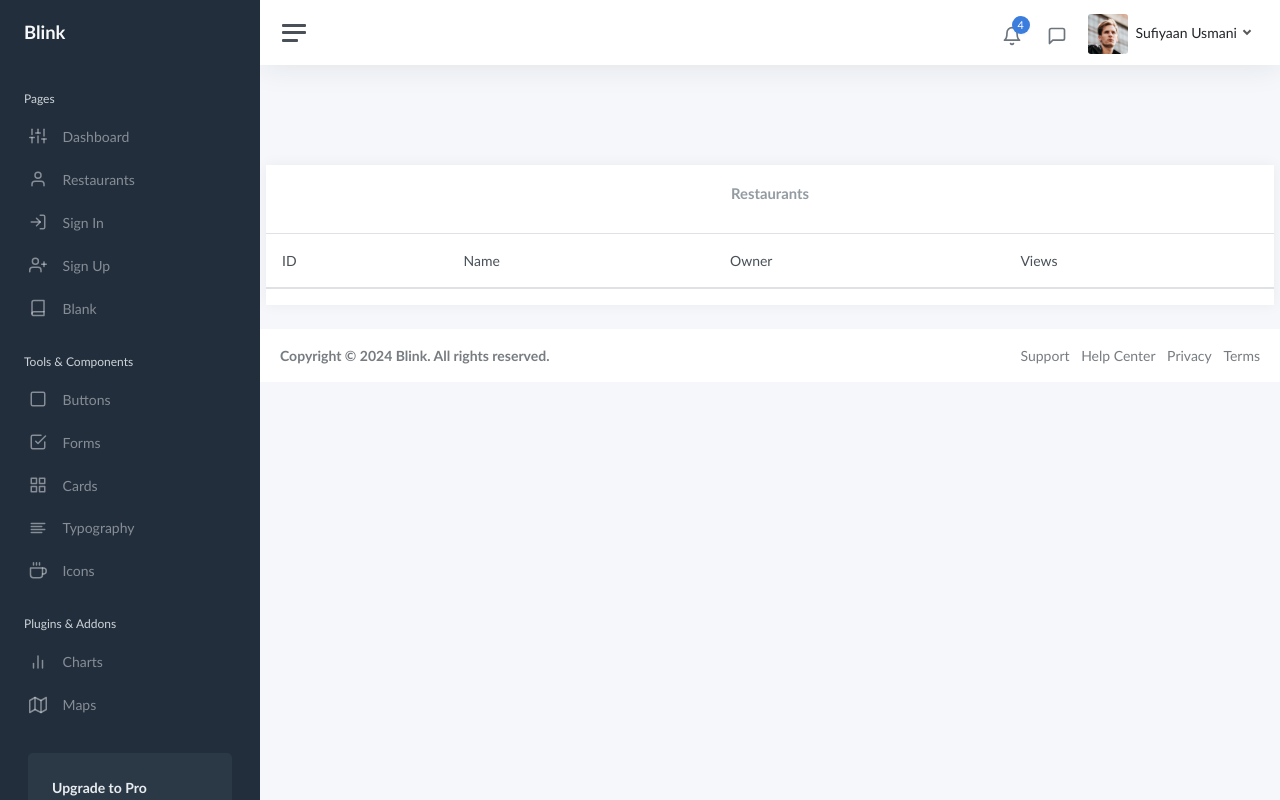
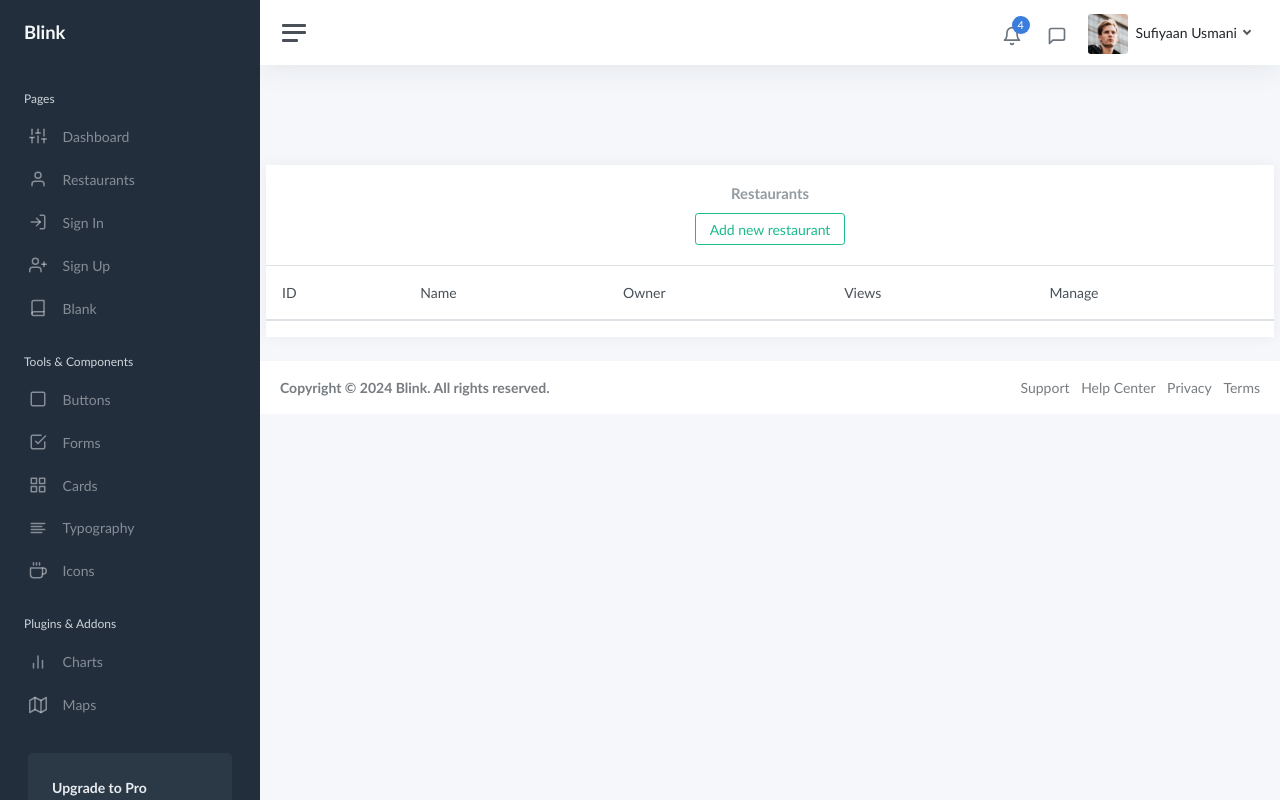
Before and after one commit to sufiyaanusmani/Blink-Admin, a Django app: page /restaurants/ in a window 1280 px wide. Run offline with Django 5.2, Linux system fonts and the light colour scheme; data that the repository does not hold is empty; some libraries are stand-ins or nearby versions; some web fonts are replaced.

Commit message:
add function to add new restaurant

```diff
--- a/blinkadmin/base/templates/base/restaurants.html
+++ b/blinkadmin/base/templates/base/restaurants.html
@@ -144,13 +144,12 @@
 
 
 <div class="container">
-
-
     <div class="row">
     <div class="col-12">
         <div class="card">
             <div class="card-body text-center">
                 <h1 class="card-title m-b-0">Restaurants</h1>
+                <a href="{% url "new-restaurant-page" %}" type="button" class="btn btn-outline-success">Add new restaurant</a>
             </div>
                 <div class="table-responsive">
                     <table class="table">
@@ -160,16 +159,20 @@
                                 <th scope="col">Name</th>
                                 <th scope="col">Owner</th>
                                 <th scope="col">Views</th>
+                                <th scope="col">Manage</th>
                             </tr>
                         </thead>
                         <tbody class="customtable">
                             {% for restaurant in restaurants %}
+
                             <tr>
-                                <td>{{ restaurant.id }}</td>
+                                <td><a href="{% url "home-page" %}">{{ restaurant.id }}</a></td>
                                 <td>{{ restaurant.name }}</td>
                                 <td>{{ restaurant.owner }}</td>
                                 <td>{{ restaurant.views }}</td>
+                                <td><button class="btn btn-success btn-sm rounded-0" type="button" data-toggle="tooltip" data-placement="top" title="Edit"><i class="fa fa-edit"></i></button><button class="btn btn-danger btn-sm rounded-0" type="button" data-toggle="tooltip" data-placement="top" title="Delete"><i class="fa fa-trash"></i></button></td>
                             </tr>
+
                             {% endfor %}
                         </tbody>
                     </table>
--- a/blinkadmin/base/urls.py
+++ b/blinkadmin/base/urls.py
@@ -11,5 +11,8 @@ urlpatterns = [
     path('analytics/', views.analyticsPage, name='analytics-page'),
     path('login/', views.loginPage, name='login-page'),
 
+    path('add-new-restaurant/', views.newRestaurantPage,
+         name='new-restaurant-page'),
+
     # Dynamic URLs
 ]
--- a/blinkadmin/base/views.py
+++ b/blinkadmin/base/views.py
@@ -1,7 +1,7 @@
-from django.shortcuts import render, HttpResponse
-import pyrebase
+from django.shortcuts import render, redirect, HttpResponse
 import firebase_admin
 from firebase_admin import credentials, firestore
+from .forms import RestaurantForm
 
 cred = credentials.Certificate(
     "blink-a34ae-firebase-adminsdk-5myau-fd79745951.json")
@@ -87,6 +87,25 @@ def getTotalViews(restaurants):
 
     return total
 
+
+def addNewRestaurant(data):
+    restaurant = {
+        "name": data["name"],
+        "email": data["email"],
+        "ownername": data["ownerName"],
+        "username": data["username"],
+        "description": data["description"],
+        "Estimated Time": 0,
+        "Review": {
+            "Rating Count": 0,
+            "Stars": 0
+        },
+        "views": 0
+    }
+
+    collectionRef = db.collection("restaurants")
+    updateTime, ref = collectionRef.add(restaurant)
+
 # Create your views here.
 
 
@@ -122,3 +141,17 @@ def analyticsPage(request):
 def loginPage(request):
     context = {}
     return HttpResponse("Login")
+
+
+def newRestaurantPage(request):
+    if request.method == 'POST':
+        form = RestaurantForm(request.POST)
+
+        if form.is_valid():
+            addNewRestaurant(form.cleaned_data)
+            return redirect('restaurants-page')
+    else:
+        form = RestaurantForm()
+
+    context = {"form": form}
+    return render(request, 'base/new_restaurant_form.html', context)
--- a/blinkadmin/templates/base.html
+++ b/blinkadmin/templates/base.html
@@ -12,6 +12,8 @@
 	<link rel="canonical" href="https://demo-basic.adminkit.io/" />
     <link href="{% static "css/app.css" %}" rel="stylesheet">
 	<link href="https://fonts.googleapis.com/css2?family=Inter:wght@300;400;600&display=swap" rel="stylesheet">
+	<link rel="stylesheet" href="https://cdnjs.cloudflare.com/ajax/libs/font-awesome/6.5.1/css/all.min.css">
+
     <link rel="icon" type="image/x-icon" href="{% static "img/logo.ico" %}">
 
 </head>
@@ -30,7 +32,7 @@
 					</li>
 
 					<li class="sidebar-item">
-						<a class="sidebar-link" href="{% static "index.html" %}">
+						<a class="sidebar-link" href="{% url "home-page" %}">
               <i class="align-middle" data-feather="sliders"></i> <span class="align-middle">Dashboard</span>
             </a>
 					</li>
```
Also changed, not shown: blinkadmin/base/forms.py (added, +9 -0 lines), blinkadmin/base/templates/base/new_restaurant_form.html (added, +12 -0 lines).
